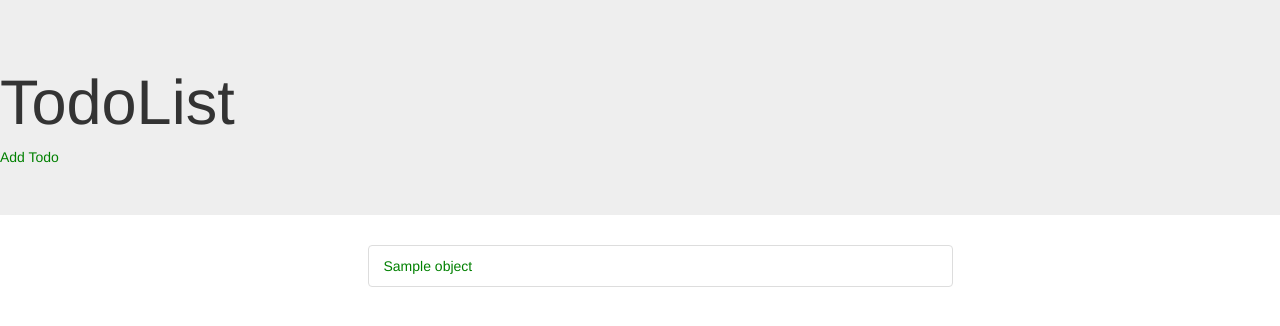
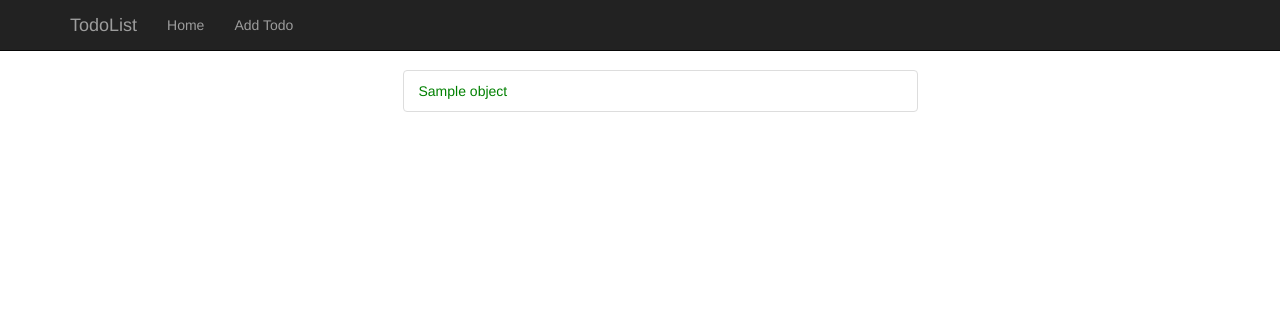
Before and after one commit to osya/todolist, a Django app: template src/todos/templates/todos/todo_list.html in a window 1280 px wide. Shown: the top 326 px of the page. Run offline with Django 3.2, Linux system fonts and the light colour scheme; the template is opened without the code that fills it: most values are stand-ins (such as "Sample title", 1, 10 or a date in 2020); some libraries are stand-ins or nearby versions.

Commit message:
Fix layout

```diff
--- a/src/templates/_layouts/base.html
+++ b/src/templates/_layouts/base.html
@@ -9,12 +9,15 @@
     <link href="{% static 'css/bootstrap.min.css' %}" rel="stylesheet" type="text/css">
     <meta name="viewport" content="width=device-width, initial-scale=1">
 
-    <link href="{% static 'css/style.css' %}" rel="stylesheet" type="text/css">
+    <link href="{% static 'css/main.css' %}" rel="stylesheet" type="text/css">
 </head>
 <body>
-    <!-- Main jumbotron for a primary marketing message or call to action -->
-    <div class="jumbotron">{% block headline %}{% endblock %}</div>
+    <header>{% include '_layouts/navbar.html' %}</header>
 
-    {% block content %}{% endblock %}
+    <div class="container theme-showcase" role="main">
+        {% block headline %}{% endblock %}
+
+        {% block content %}{% endblock %}
+    </div>
 </body>
 </html>
--- /dev/null
+++ b/src/templates/_layouts/navbar.html
@@ -0,0 +1,21 @@
+<!-- Fixed navbar -->
+<nav class="navbar navbar-inverse navbar-fixed-top">
+  <div class="container">
+    <div class="navbar-header">
+      <button type="button" class="navbar-toggle collapsed" data-toggle="collapse" data-target="#navbar" aria-expanded="false" aria-controls="navbar">
+        <span class="sr-only">Toggle navigation</span>
+        <span class="icon-bar"></span>
+        <span class="icon-bar"></span>
+        <span class="icon-bar"></span>
+      </button>
+      <a class="navbar-brand" href="{% url 'todos:list' %}">TodoList</a>
+    </div>
+    <div id="navbar" class="navbar-collapse collapse">
+      <ul class="nav navbar-nav">
+        {% url 'todos:list' as home %}
+        <li {% if request.path == home %} class="active" {% endif %}><a href="{% url 'todos:list' %}">Home</a></li>
+        <li {% if request.path == home %} class="active" {% endif %}><a href="{% url 'todos:create' %}">Add Todo</a></li>
+      </ul>
+    </div><!--/.nav-collapse -->
+  </div>
+</nav>
--- a/src/todos/templates/todos/todo_detail.html
+++ b/src/todos/templates/todos/todo_detail.html
@@ -1,7 +1,7 @@
 {% extends '_layouts/base.html' %}
 
 {% block headline %}
-    <header><h1>{{ object.title }}</h1></header>
+    <h1>{{ object.title }}</h1>
 {% endblock %}
 
 {% block content %}
--- a/src/todos/templates/todos/todo_form.html
+++ b/src/todos/templates/todos/todo_form.html
@@ -2,7 +2,7 @@
 {% load crispy_forms_tags %}
 
 {% block headline %}
-    <header><h1>{{ headline }}</h1></header>
+    <h1>{{ headline }}</h1>
 {% endblock headline %}
 
 {% block content %}
--- a/src/todos/templates/todos/todo_list.html
+++ b/src/todos/templates/todos/todo_list.html
@@ -1,10 +1,4 @@
 {% extends '_layouts/base.html' %}
-
-{% block headline %}
-    <header><h1>TodoList</h1></header>
-{#    Todo: Add Todo вынести в navbar#}
-    <a href="{% url 'todos:create' %}">Add Todo</a>
-{% endblock %}
 
 {% block content %}
     <div class='row'>
--- /dev/null
+++ b/static/static/css/main.css
@@ -0,0 +1,4 @@
+a {
+    color: green;
+}
+body {padding-top: 70px;}
--- a/static/static/css/style.css
+++ /dev/null
@@ -1,3 +0,0 @@
-a {
-    color: green;
-}
```
